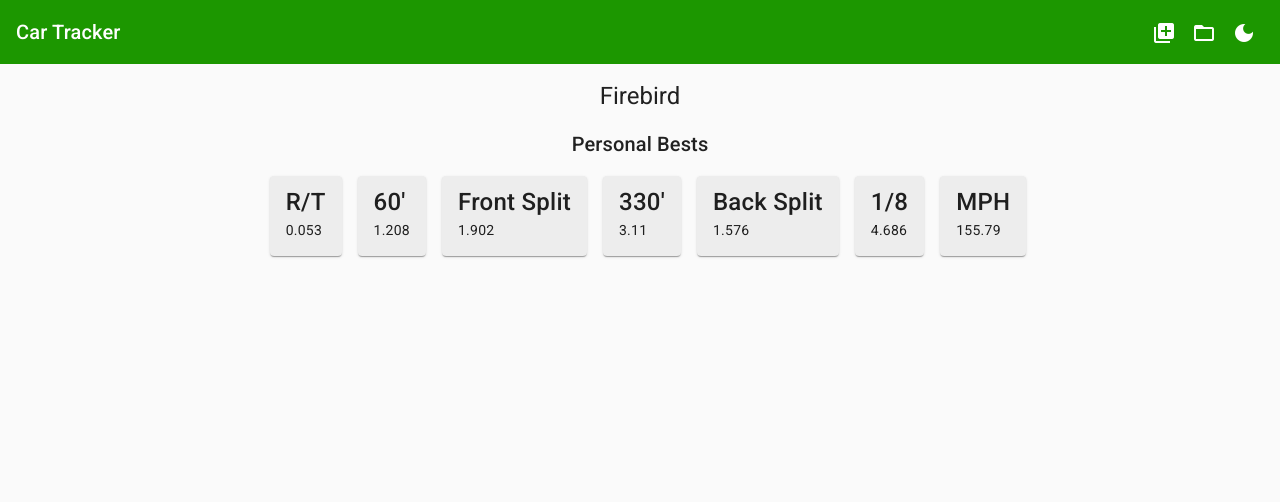
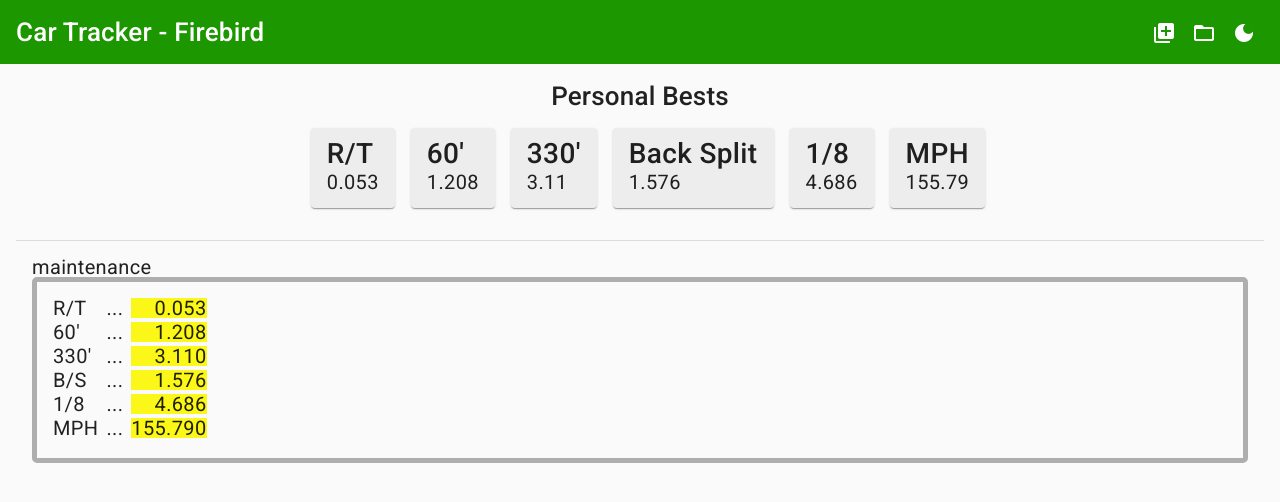
Before and after one commit to domp47/run-tracker, an Angular app in the folder angular-electron/: page / in a window 1280 px wide. Both pictures are taken after a click on the button "folder_open". Shown: the top 502 px of the page. Built offline with nearby package versions, Linux system fonts and the light colour scheme.

Commit message:
Start run display item

```diff
--- a/angular-electron/src/app/app.component.html
+++ b/angular-electron/src/app/app.component.html
@@ -1,5 +1,8 @@
 <mat-toolbar color="primary">
-  <span>Car Tracker</span>
+  <span>
+    Car Tracker
+    <span *ngIf="fileTitle"> - {{ fileTitle }}</span>
+  </span>
   <span class="spacer"></span>
   <div>
     <button
@@ -31,9 +34,8 @@
   </div>
 </mat-toolbar>
 <div class="content">
-  <h1 class="center-heading">{{ fileTitle }}</h1>
   <h2 class="center-heading">Personal Bests</h2>
-  <div class="summary-container">
+  <div class="summary-container mb-2">
     <mat-card class="dark-card">
       <mat-card-title>R/T</mat-card-title>
       <mat-card-content>{{ bestRT?.value }}</mat-card-content>
@@ -42,10 +44,10 @@
       <mat-card-title>60'</mat-card-title>
       <mat-card-content>{{ best60?.value }}</mat-card-content>
     </mat-card>
-    <mat-card class="dark-card">
+    <!-- <mat-card class="dark-card">
       <mat-card-title>Front Split</mat-card-title>
       <mat-card-content>{{ bestFS?.value }}</mat-card-content>
-    </mat-card>
+    </mat-card> -->
     <mat-card class="dark-card">
       <mat-card-title>330'</mat-card-title>
       <mat-card-content>{{ best330?.value }}</mat-card-content>
@@ -63,4 +65,23 @@
       <mat-card-content>{{ BestMPH?.value }}</mat-card-content>
     </mat-card>
   </div>
+  <mat-divider [inset]="false"></mat-divider>
+  <div class="content">
+    <div *ngFor="let row of tableData">
+      <app-maintenance
+        *ngIf="row.type == rowType.MAINTENANCE"
+        [maintenance]="row.item"
+      ></app-maintenance>
+      <app-run
+        *ngIf="row.type == rowType.RUN"
+        [run]="row.item"
+        [pbRT]="bestRT"
+        [pb60]="best60"
+        [pb330]="best330"
+        [pbBS]="bestBS"
+        [pbEighth]="bestEighth"
+        [pbMPH]="BestMPH"
+      ></app-run>
+    </div>
+  </div>
 </div>
--- a/angular-electron/src/app/app.component.ts
+++ b/angular-electron/src/app/app.component.ts
@@ -21,7 +21,7 @@
 }
 
 export interface PersonalBest {
-  runId: string;
+  runId: number;
   value: number;
 }
 
@@ -75,6 +75,10 @@
     };
   }
 
+  public get rowType(): typeof RowType {
+    return RowType;
+  }
+
   /**
    * Set's the webpages theme.
    * @param darkMode Whether to set to dark mode, if not passed it will toggle the current theme.
@@ -105,6 +109,7 @@
 
         this.timeTracking = {
           car: result.car,
+          idCounter: 0,
           maintenance: [],
           runs: [],
         };
@@ -150,8 +155,14 @@
       if (a.date < b.date) {
         return -1;
       }
+      if (a.date > b.date) {
+        return 1;
+      }
 
-      if (a.date > b.date) {
+      if (a.id < b.id) {
+        return -1;
+      }
+      if (a.id > b.id) {
         return 1;
       }
 
@@ -167,8 +178,6 @@
       ) {
         const maintenanceItem = maintenance.shift();
 
-        console.log('Adding maintenance');
-
         if (maintenanceItem.resetRunCount) {
           runCounter = 1;
         }
@@ -178,8 +187,6 @@
           item: maintenanceItem,
         });
       } else {
-        console.log('Adding run');
-
         const run = runs.shift();
         run['runCount'] = runCounter;
         runCounter++;
--- a/angular-electron/src/app/core/services/save-file/save-file.service.ts
+++ b/angular-electron/src/app/core/services/save-file/save-file.service.ts
@@ -64,6 +64,7 @@
     } else {
       saveData = {
         car: 'Firebird',
+        idCounter: 1,
         maintenance: [
           {
             description: 'New Motor',
@@ -73,11 +74,13 @@
         ],
         runs: [
           {
-            id: crypto.randomUUID(),
+            id: 1,
             date: new Date(2022, 5, 28),
             type: RunType.TEST,
             round: null,
             opponent: null,
+            outcome: null,
+            notes: null,
             raceTrack: 'TMP',
             result: {
               reactionTime: 0.053,
--- /dev/null
+++ b/angular-electron/src/app/display-item/maintenance/maintenance.component.html
@@ -0,0 +1 @@
+<div>maintenance</div>
--- /dev/null
+++ b/angular-electron/src/app/display-item/maintenance/maintenance.component.ts
@@ -0,0 +1,15 @@
+import { Component, Input, OnInit } from '@angular/core';
+import { MaintenanceItem } from '../../models/tracking-file.model';
+
+@Component({
+  selector: 'app-maintenance',
+  templateUrl: './maintenance.component.html',
+  styleUrls: ['./maintenance.component.scss'],
+})
+export class MaintenanceComponent implements OnInit {
+  @Input() maintenance: MaintenanceItem;
+
+  constructor() {}
+
+  ngOnInit(): void {}
+}
--- /dev/null
+++ b/angular-electron/src/app/display-item/run/run.component.html
@@ -0,0 +1,40 @@
+<div class="run-border run-content">
+  <div class="timeslip">
+    <div class="col">
+      <span>R/T</span>
+      <span>60'</span>
+      <span>330'</span>
+      <span>B/S</span>
+      <span>1/8</span>
+      <span>MPH</span>
+    </div>
+    <div class="col ml-sm">
+      <span>...</span>
+      <span>...</span>
+      <span>...</span>
+      <span>...</span>
+      <span>...</span>
+      <span>...</span>
+    </div>
+    <div class="col ml-sm values">
+      <span [ngClass]="{ highlight: run.id === pbRT.runId }">{{
+        run.result.reactionTime | number: "1.3-3"
+      }}</span>
+      <span [ngClass]="{ highlight: run.id === pb60.runId }">{{
+        run.result.sixtyFoot | number: "1.3-3"
+      }}</span>
+      <span [ngClass]="{ highlight: run.id === pb330.runId }">{{
+        run.result.threeThirtyFoot | number: "1.3-3"
+      }}</span>
+      <span [ngClass]="{ highlight: run.id === pbBS.runId }">{{
+        run.result.eighthMile - run.result.threeThirtyFoot | number: "1.3-3"
+      }}</span>
+      <span [ngClass]="{ highlight: run.id === pbEighth.runId }">{{
+        run.result.eighthMile | number: "1.3-3"
+      }}</span>
+      <span [ngClass]="{ highlight: run.id === pbMPH.runId }">{{
+        run.result.mph | number: "1.3-3"
+      }}</span>
+    </div>
+  </div>
+</div>
--- /dev/null
+++ b/angular-electron/src/app/display-item/run/run.component.scss
@@ -0,0 +1,21 @@
+.timeslip {
+  display: flex;
+
+  & .col {
+    display: flex;
+    flex-direction: column;
+
+    & span {
+      margin-bottom: 0.25rem;
+    }
+  }
+
+  & .values {
+    text-align: right;
+  }
+}
+
+.run-content {
+  display: flex;
+  padding: 1rem;
+}
--- /dev/null
+++ b/angular-electron/src/app/display-item/run/run.component.ts
@@ -0,0 +1,24 @@
+import { Component, Input, OnInit } from '@angular/core';
+import { PersonalBest } from '../../app.component';
+import { Run } from '../../models/tracking-file.model';
+
+@Component({
+  selector: 'app-run',
+  templateUrl: './run.component.html',
+  styleUrls: ['./run.component.scss'],
+})
+export class RunComponent implements OnInit {
+  @Input() run: Run;
+
+  @Input() pbRT: PersonalBest;
+  @Input() pb60: PersonalBest;
+  @Input() pb330: PersonalBest;
+  @Input() pbBS: PersonalBest;
+  @Input() pbEighth: PersonalBest;
+  @Input() pbMPH: PersonalBest;
+  constructor() {}
+
+  ngOnInit(): void {
+    console.log(this.run.id === this.pbRT.runId);
+  }
+}
--- a/angular-electron/src/app/models/tracking-file.model.ts
+++ b/angular-electron/src/app/models/tracking-file.model.ts
@@ -18,18 +18,26 @@
   mph: number;
 }
 
+export enum Outcome {
+  WIN,
+  LOSS,
+}
+
 export interface Run {
-  id: string;
+  id: number;
   date: Date;
   type: RunType;
   round: number | null;
   opponent: string | null;
   raceTrack: string;
   result: TimeSlip;
+  outcome: Outcome | null;
+  notes: string | null;
 }
 
 export interface TimeSlipTrackingFile {
   car: string;
+  idCounter: number;
   maintenance: MaintenanceItem[];
   runs: Run[];
 }
--- a/angular-electron/src/styles.scss
+++ b/angular-electron/src/styles.scss
@@ -28,13 +28,13 @@
   display-3: mat.define-typography-level(56px, 56px, 400, "Roboto", -0.0089em),
   display-2: mat.define-typography-level(45px, 48px, 400, "Roboto", 0em),
   display-1: mat.define-typography-level(34px, 40px, 400, "Roboto", 0.0074em),
-  headline: mat.define-typography-level(24px, 32px, 400, "Roboto", 0em),
-  title: mat.define-typography-level(20px, 32px, 500, "Roboto", 0.0075em),
-  subheading-2: mat.define-typography-level(16px, 28px, 400, "Roboto", 0.0094em),
-  subheading-1: mat.define-typography-level(15px, 24px, 500, "Roboto", 0.0067em),
-  body-2: mat.define-typography-level(14px, 24px, 500, "Roboto", 0.0179em),
-  body-1: mat.define-typography-level(14px, 20px, 400, "Roboto", 0.0179em),
-  button: mat.define-typography-level(14px, 14px, 500, "Roboto", 0.0893em),
+  headline: mat.define-typography-level(28px, 32px, 400, "Roboto", 0em),
+  title: mat.define-typography-level(26px, 32px, 500, "Roboto", 0.0075em),
+  subheading-2: mat.define-typography-level(26px, 28px, 400, "Roboto", 0.0094em),
+  subheading-1: mat.define-typography-level(22px, 24px, 500, "Roboto", 0.0067em),
+  body-2: mat.define-typography-level(20px, 24px, 500, "Roboto", 0.0179em),
+  body-1: mat.define-typography-level(20px, 20px, 400, "Roboto", 0.0179em),
+  button: mat.define-typography-level(18px, 18px, 500, "Roboto", 0.0893em),
   caption: mat.define-typography-level(12px, 20px, 400, "Roboto", 0.0333em),
   input: mat.define-typography-level(inherit, 1.125, 400, "Roboto", 1.5px),
 );
@@ -252,6 +252,14 @@
   .dark-card {
     background-color: $dark-bg-lighter-5;
   }
+
+  .run-border {
+    border-color: $dark-bg-lighter-30;
+  }
+
+  .highlight {
+    color: #000000;
+  }
 }
 
 // Specific component overrides, pieces that are not in line with the general theming
@@ -295,6 +303,18 @@
   margin-left: 2rem !important;
 }
 
+.ml-1 {
+  margin-left: 1rem;
+}
+
+.ml-sm {
+  margin-left: 0.5rem;
+}
+
+.mb-2 {
+  margin-bottom: 2rem;
+}
+
 .edit-action-buttons {
   display: flex;
   flex-direction: row-reverse;
@@ -303,3 +323,12 @@
 .dark-card {
   background-color: $light-bg-darker-5;
 }
+
+.run-border {
+  border: 5px solid $light-bg-darker-30;
+  border-radius: 5px;
+}
+
+.highlight {
+  background-color: #fbf719;
+}
```
Also changed, not shown: angular-electron/src/app/app.module.ts (+8 -1 lines), angular-electron/src/app/display-item/maintenance/maintenance.component.scss (added), 2 other files (tests, documents, lock files or other folders).
